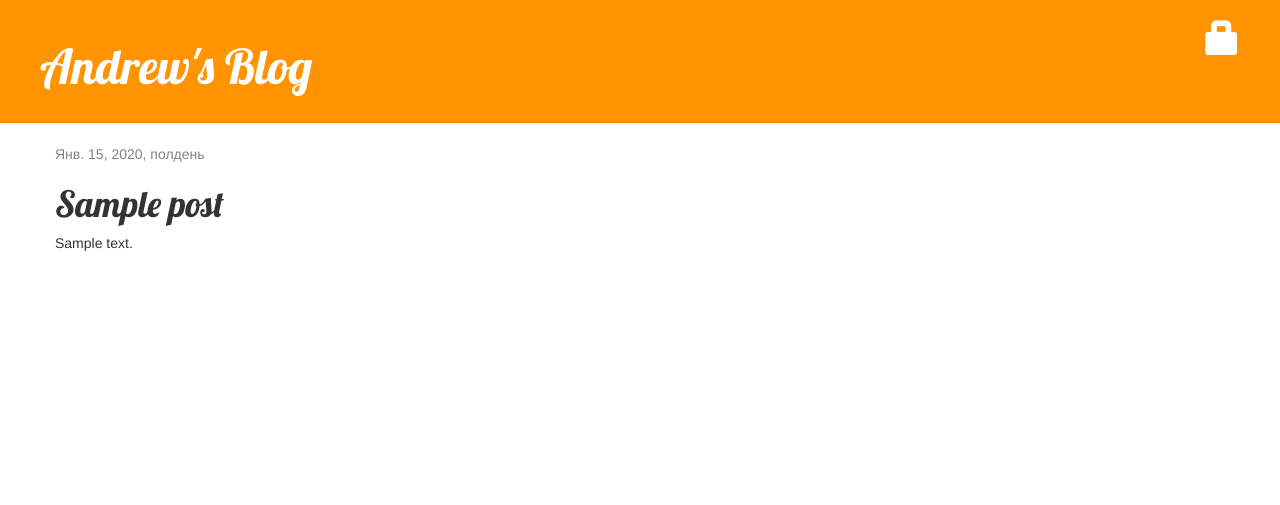
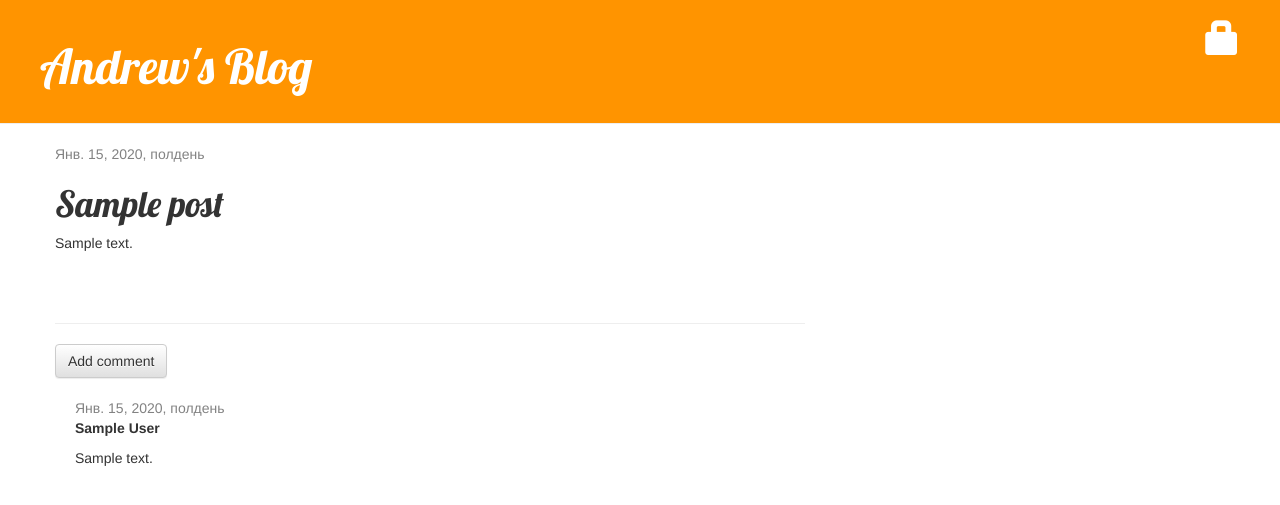
Before and after one commit to AndreyBar/my-first-blog, a Django app: page /post/1/ in a window 1280 px wide. Shown: the top 505 px of the page. Run offline with Django 3.2, Linux system fonts and the light colour scheme; tables that the repository leaves empty hold one stand-in row (values such as "Sample post"); some libraries are stand-ins or nearby versions.

Commit message:
Added comments to the posts

```diff
--- a/blog/admin.py
+++ b/blog/admin.py
@@ -1,4 +1,5 @@
 from django.contrib import admin
-from .models import Post
+from .models import Post, Comment
 
 admin.site.register(Post)
+admin.site.register(Comment)
--- a/blog/models.py
+++ b/blog/models.py
@@ -12,11 +12,27 @@ class Post(models.Model):
     published_date = models.DateTimeField(
             blank=True, null=True)
 
-
     def publish(self):
         self.published_date = timezone.now()
         self.save()
 
+    def approved_comments(self):
+        return self.comments.filter(approved_comment=True)
 
     def __str__(self):
         return self.title
+
+
+class Comment(models.Model):
+    post = models.ForeignKey('blog.Post', related_name='comments')
+    author = models.CharField(max_length=200)
+    text = models.TextField()
+    created_date = models.DateTimeField(default=timezone.now)
+    approved_comment = models.BooleanField(default=False)
+
+    def approve(self):
+        self.approved_comment = True
+        self.save()
+
+    def __str__(self):
+        return self.text
--- a/blog/static/css/blog.css
+++ b/blog/static/css/blog.css
@@ -44,3 +44,7 @@ h1, h2, h3, h4 {
 .post h1 a, .post h1 a:visited {
     color: #000000;
 }
+
+.comment {
+    margin: 20px 0px 20px 20px;
+}
--- a/blog/templates/blog/post_detail.html
+++ b/blog/templates/blog/post_detail.html
@@ -16,4 +16,23 @@
 		<h1>{{ post.title }}</h1>
 		<p>{{ post.text|linebreaksbr }}</p>
 	</div>
+	<hr>
+	<a class="btn btn-default" href="{% url 'add_comment_to_post' pk=post.pk %}">Add comment</a>
+	{% for comment in post.comments.all %}
+	    {% if user.is_authenticated or comment.approved_comment %}
+		    <div class="comment">
+		        <div class="date">
+		            {{ comment.created_date }}
+		            {% if not comment.approved_comment %}
+		                <a class="btn btn-default" href="{% url 'comment_remove' pk=comment.pk %}"><span class="glyphicon glyphicon-remove"></span></a>
+		                <a class="btn btn-default" href="{% url 'comment_approve' pk=comment.pk %}"><span class="glyphicon glyphicon-ok"></span></a>
+		            {% endif %}
+		        </div>
+		        <strong>{{ comment.author }}</strong>
+		        <p>{{ comment.text|linebreaks }}</p>
+		    </div>
+	    {% endif %}
+	{% empty %}
+    <p>No comments here yet :(</p>
+{% endfor %}
 {% endblock %}
--- a/blog/templates/blog/post_list.html
+++ b/blog/templates/blog/post_list.html
@@ -3,10 +3,11 @@
     {% for post in posts %}
         <div class="post">
             <div class="date">
-                <p>Опубликовано: {{ post.published_date }}</p>
+                <p>Published: {{ post.published_date }}</p>
             </div>
             <h1><a href="{% url 'post_detail' pk=post.pk %}">{{ post.title }}</a></h1>
             <p>{{ post.text|linebreaksbr }}</p>
+            <a href="{% url 'post_detail' pk=post.pk %}">Comments: {{ post.approved_comments.count }}</a>
         </div>
     {% endfor %}
 {% endblock %}
--- a/blog/urls.py
+++ b/blog/urls.py
@@ -9,4 +9,7 @@ urlpatterns = [
 	url(r'^drafts/$', views.post_draft_list, name='post_draft_list'),
 	url(r'^post/(?P<pk>\d+)/publish/$', views.post_publish, name='post_publish'),
 	url(r'^post/(?P<pk>\d+)/remove/$', views.post_remove, name='post_remove'),
+	url(r'^post/(?P<pk>\d+)/comment/$', views.add_comment_to_post, name='add_comment_to_post'),
+	url(r'^comment/(?P<pk>\d+)/approve/$', views.comment_approve, name='comment_approve'),
+	url(r'^comment/(?P<pk>\d+)/remove/$', views.comment_remove, name='comment_remove'),
 ]
--- a/blog/views.py
+++ b/blog/views.py
@@ -1,7 +1,7 @@
 from django.shortcuts import render, get_object_or_404, redirect
-from .models import Post
+from .models import Post, Comment
 from django.utils import timezone
-from .forms import PostForm
+from .forms import PostForm, CommentForm
 from django.contrib.auth.decorators import login_required
 
 def post_list(request):
@@ -55,3 +55,28 @@ def post_remove(request, pk):
 	post = get_object_or_404(Post, pk=pk)
 	post.delete()
 	return redirect('post_list')
+
+def add_comment_to_post(request, pk):
+	post = get_object_or_404(Post, pk=pk)
+	if request.method == "POST":
+		form = CommentForm(request.POST)
+		if form.is_valid():
+			comment = form.save(commit=False)
+			comment.post = post
+			comment.save()
+			return redirect('post_detail', pk=post.pk)
+	else:
+		form = CommentForm()
+	return render(request, 'blog/add_comment_to_post.html', {'form': form})
+
+@login_required
+def comment_approve(request, pk):
+	comment = get_object_or_404(Comment, pk=pk)
+	comment.approve()
+	return redirect('post_detail', pk=comment.post.pk)
+
+@login_required
+def comment_remove(request, pk):
+	comment = get_object_or_404(Comment, pk=pk)
+	comment.delete()
+	return redirect('post_detail', pk=comment.post.pk)
```
Also changed, not shown: blog/forms.py (+8 -1 lines), blog/templates/blog/add_comment_to_post.html (added, +9 -0 lines), blog/migrations/0002_comment.py (added).
